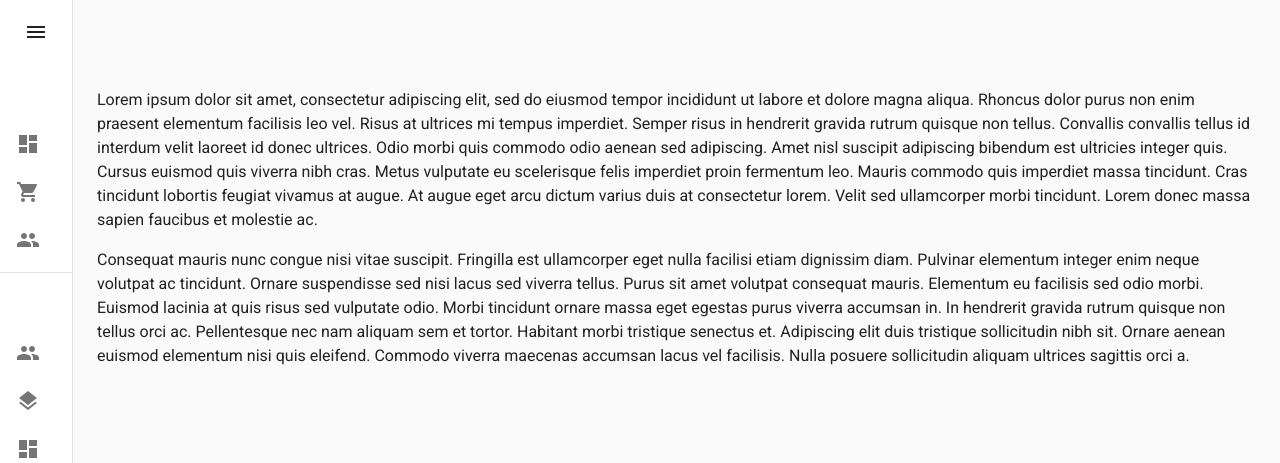
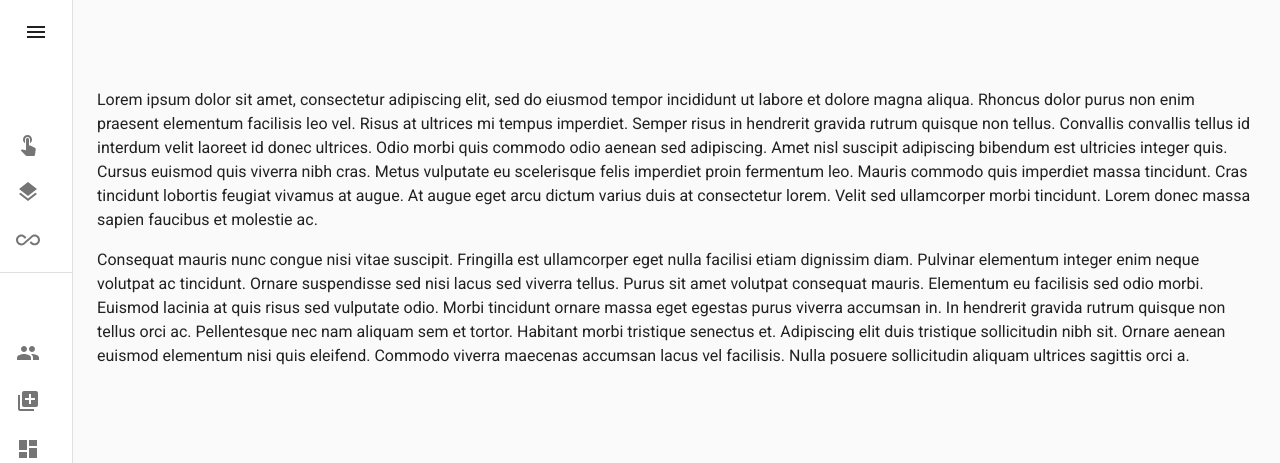
Before and after one commit to openpracticelibrary/opl-fe, a React (Create React App) app: page / in a window 1280 px wide. Shown: the top 463 px of the page. Built offline with nearby package versions, Linux system fonts and the light colour scheme.

Commit message:
update icons of drawer

```diff
--- a/src/components/ui/Drawer/ListItems.js
+++ b/src/components/ui/Drawer/ListItems.js
@@ -4,7 +4,6 @@ import ListItemIcon from '@material-ui/core/ListItemIcon';
 import ListItemText from '@material-ui/core/ListItemText';
 import ListSubheader from '@material-ui/core/ListSubheader';
 import DashboardIcon from '@material-ui/icons/Dashboard';
-import ShoppingCartIcon from '@material-ui/icons/ShoppingCart';
 import PeopleIcon from '@material-ui/icons/People';
 import LayersIcon from '@material-ui/icons/Layers';
 import ExpandLess from '@material-ui/icons/ExpandLess';
@@ -12,6 +11,9 @@ import ExpandMore from '@material-ui/icons/ExpandMore';
 import Collapse from '@material-ui/core/Collapse';
 import List from '@material-ui/core/List';
 import {makeStyles} from '@material-ui/core/styles';
+import TouchAppIcon from '@material-ui/icons/TouchApp';
+import MobiusLoopIcon from '@material-ui/icons/AllInclusive';
+import ContributeIcon from '@material-ui/icons/AddToPhotos';
 
 const useStyles = makeStyles((theme) => ({
     root: {
@@ -37,19 +39,19 @@ export function TopListItems() {
             <ListSubheader inset>PRACTICES</ListSubheader>
             <ListItem button>
                 <ListItemIcon>
-                    <DashboardIcon/>
+                    <TouchAppIcon/>
                 </ListItemIcon>
                 <ListItemText primary="Please guide me"/>
             </ListItem>
             <ListItem button>
                 <ListItemIcon>
-                    <ShoppingCartIcon/>
+                    <LayersIcon/>
                 </ListItemIcon>
                 <ListItemText primary="See everything"/>
             </ListItem>
             <ListItem button onClick={handleClick}>
                 <ListItemIcon>
-                    <PeopleIcon/>
+                    <MobiusLoopIcon/>
                 </ListItemIcon>
                 <ListItemText primary="By mobius loop"/>
                 {open ? <ExpandLess/> : <ExpandMore/>}
@@ -89,7 +91,7 @@ export function BottomListItems() {
             </ListItem>
             <ListItem button>
                 <ListItemIcon>
-                    <LayersIcon/>
+                    <ContributeIcon/>
                 </ListItemIcon>
                 <ListItemText primary="Become a contributor"/>
             </ListItem>
--- a/src/components/ui/Drawer/index.js
+++ b/src/components/ui/Drawer/index.js
@@ -115,6 +115,7 @@ export default function OPLDrawer() {
                     </IconButton>
                 </Toolbar>
             </Box>
+
             <Drawer
                 variant="permanent"
                 className={clsx(classes.drawer, {
```
